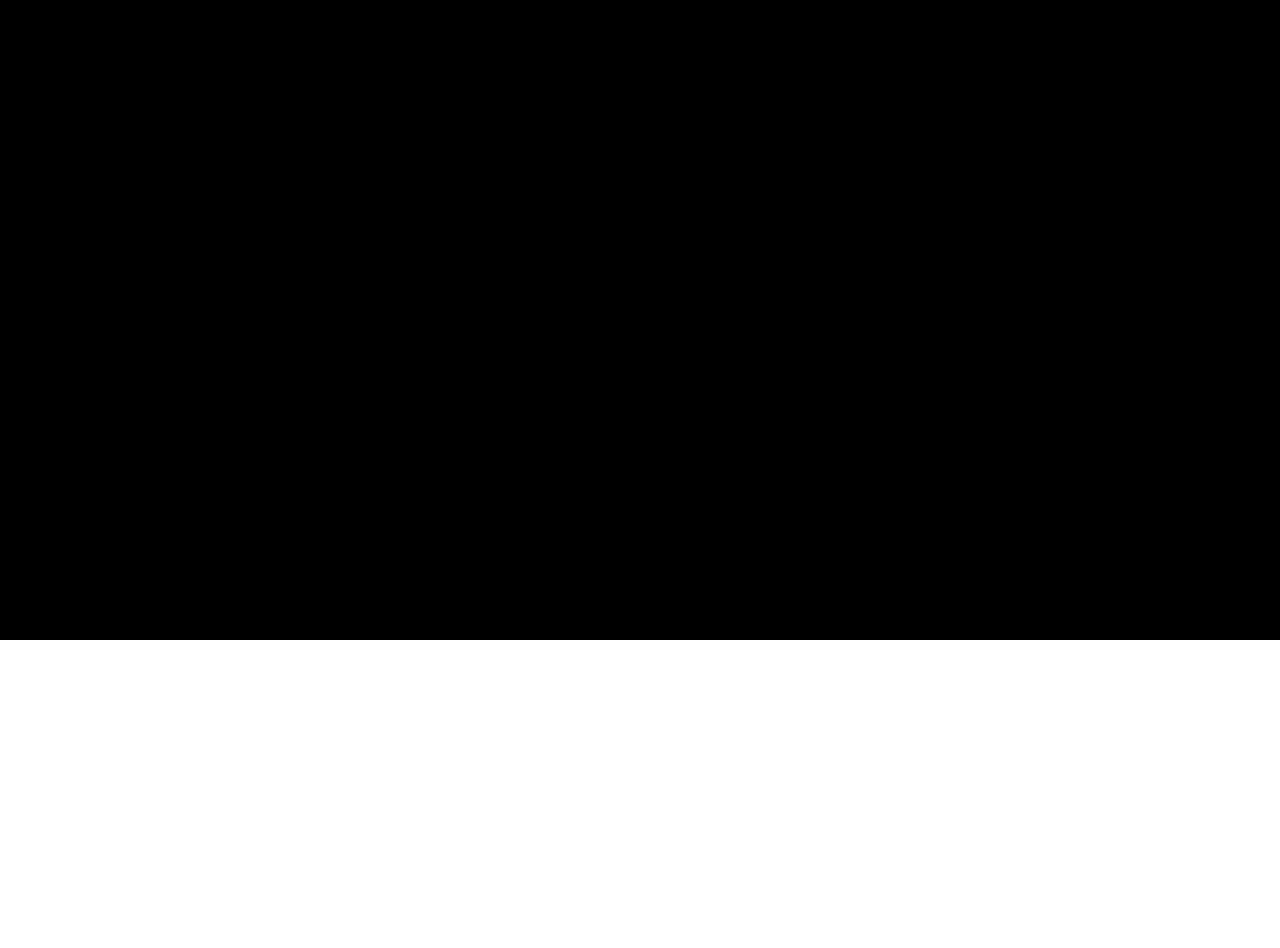
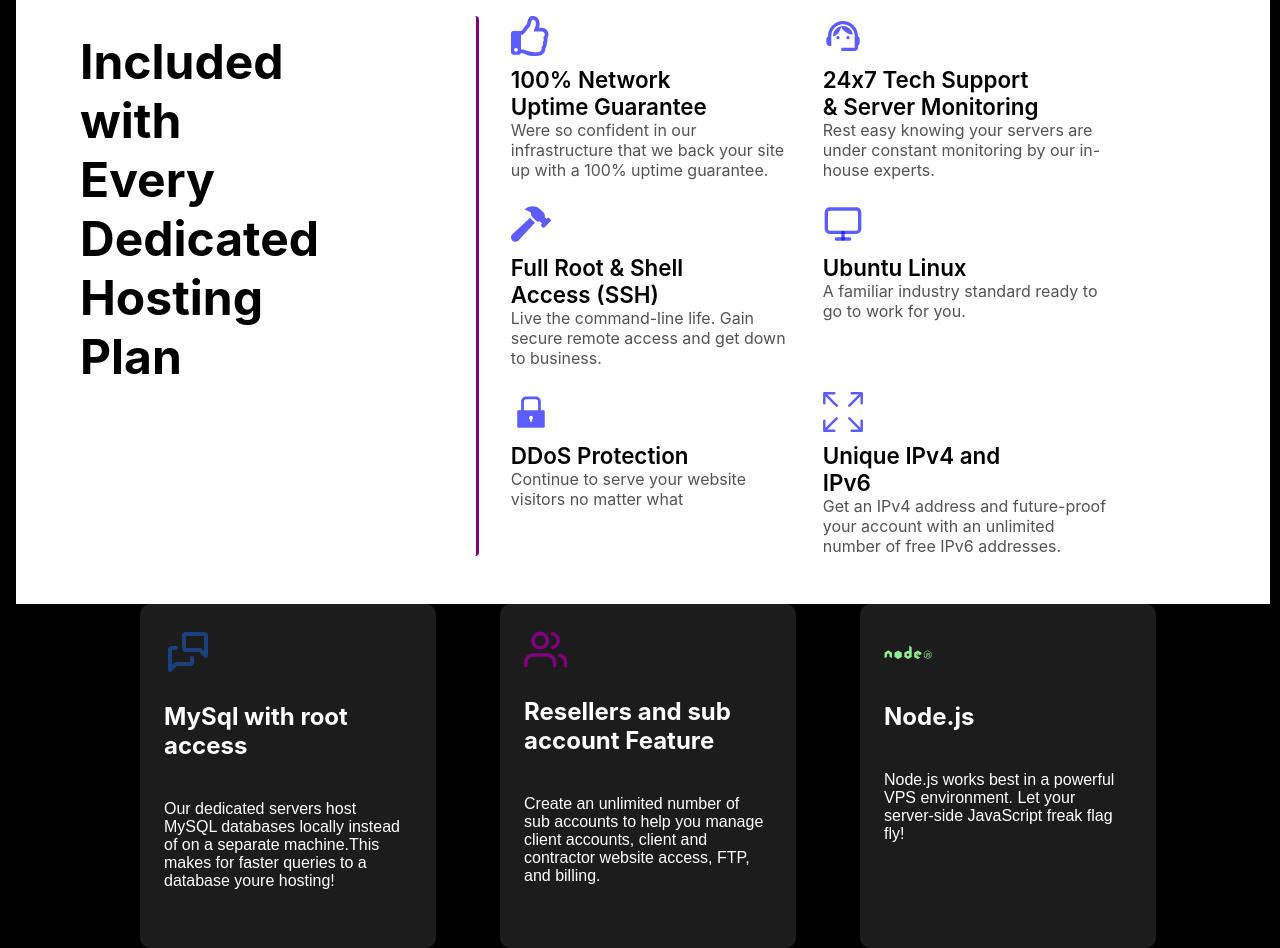
Before and after one commit to 12Shoaib/Live_Now, a React (Create React App) app: page /WhyUs in a window 1280 px wide. Shown: the part 160-1108 px from the top of the page. Before the commit the page ends 800 px from the top, so only its background shows below. Built offline with nearby package versions, Linux system fonts and the light colour scheme.

Commit message:
initializing firebase

```diff
--- a/package.json
+++ b/package.json
@@ -6,6 +6,7 @@
     "@testing-library/jest-dom": "^5.16.5",
     "@testing-library/react": "^13.4.0",
     "@testing-library/user-event": "^13.5.0",
+    "firebase": "^9.22.0",
     "nanoid": "^4.0.2",
     "react": "^18.2.0",
     "react-dom": "^18.2.0",
--- a/src/Components/Home.js/Home.js
+++ b/src/Components/Home.js/Home.js
@@ -121,5 +121,4 @@ const Home = () => {
         </div>
     )
 }
-
 export default Home
--- a/src/Pages/WhyUs/WhyUs.js
+++ b/src/Pages/WhyUs/WhyUs.js
@@ -1,9 +1,90 @@
 import why from './why.module.css'
+import Navbar from '../../Components/Navbar.js/Navbar'
+import {TbMessages} from 'react-icons/tb'
+import {FiUsers} from 'react-icons/fi'
+import {DiNodejs} from 'react-icons/di'
+import {FaRegThumbsUp} from 'react-icons/fa'
+import {MdSupportAgent} from 'react-icons/md'
+import {FaHammer} from 'react-icons/fa'
+import {AiFillLock} from 'react-icons/ai'
+import {FiMonitor} from 'react-icons/fi'
+import {BsArrowsFullscreen} from 'react-icons/bs'
+const data = [
+    {
+        logo:<TbMessages className={why.icon1} />,
+        title:'MySql with root access',
+        text: 'Our dedicated servers host MySQL databases locally instead of on a separate machine.This makes for faster queries to a database youre hosting!'
+    },
+    {
+        logo: <FiUsers  className={why.icon2}/>,
+        title:'Resellers and sub account Feature',
+        text: 'Create an unlimited number of sub accounts to help you manage client accounts, client and contractor website access, FTP, and billing.'
+    },
+    {
+        logo: <DiNodejs  className={why.icon3}/>,
+        text:'Node.js works best in a powerful VPS environment. Let your server-side JavaScript freak flag fly!',
+        title:'Node.js '
+    },
+]
+const _dataTwo = [
+    {
+        icon:<FaRegThumbsUp />,
+        title:'100% Network Uptime Guarantee',
+        text: 'Were so confident in our infrastructure that we back your site up with a 100% uptime guarantee.'
+    },
+    {
+        icon: <MdSupportAgent />,
+        title: '24x7 Tech Support & Server Monitoring',
+        text: 'Rest easy knowing your servers are under constant monitoring by our in-house experts.'
+    },
+    {
+        icon: <FaHammer/>,
+        text:'Live the command-line life. Gain secure remote access and get down to business.',
+        title: 'Full Root & Shell Access (SSH)'
+    },
+    {
+        icon:<FiMonitor/>,
+        text: 'A familiar industry standard ready to go to work for you.',
+        title: 'Ubuntu Linux'
+    },
+    {
+        icon: <AiFillLock/>,
+        title:'DDoS Protection',
+        text:'Continue to serve your website visitors no matter what'
+    },
+    {
+        icon:<BsArrowsFullscreen/> ,
+        text: 'Get an IPv4 address and future-proof your account with an unlimited number of free IPv6 addresses.',
+        title: 'Unique IPv4 and IPv6'
+    }
+
+]
 
 const Why = () => {
     return(
         <div className={why.main__component}>
-           page broken...
+            <Navbar />
+            <div className={why.container}>
+                <div className={why.poster}>
+                    <div className={why.section_one}>
+                        <h1 className={why.heading}>Included with Every Dedicated Hosting Plan</h1>
+                    </div>
+                    <div className={why.section_two}>
+                        {_dataTwo.map((element) => <div className={why.small_card}>
+                            <span className={why.logo}>{element?.icon}</span>
+                            <span className={why.header_text}>{element?.title}</span>
+                            <span className={why.inner_text}>{element?.text}</span>
+                        </div>)}
+                    </div>
+                </div>
+                <div className={why.card_wrapper}>
+                    {data.map((element) => <div className={why.card}>
+                        <span className={why.logo}>{element?.logo}</span>
+                        <h4 className={why.title}>{element?.title}</h4>
+                        <span className={why.text}>{element?.text} </span>
+                    </div>)}
+                </div>
+            </div>
         </div>
     )
 }
--- a/src/Pages/WhyUs/why.module.css
+++ b/src/Pages/WhyUs/why.module.css
@@ -1,6 +1,111 @@
 .main__component{
-    height: 100vh;
+    height: auto;
     width: 100vw;
+    color: white;
     background-color: black;
+}
+.container{
+    padding-top:7rem;
     color: white;
+    margin-left: 1rem;
 }
+.card{
+    padding: 0px;
+    margin: 0px;
+    height: 20rem;
+    width: 17rem;
+    background-color: rgba(30, 30, 30, 0.938);
+    color: white;
+    border-radius: 10px;
+    display: flex;
+    flex-direction: column;
+    padding-left: 1.5rem;
+    padding-top: 1.5rem;
+    gap: 1rem;
+}
+.logo{
+    padding: 0px;
+    margin: 0px;
+    font-size: 2.5rem;
+    color: rgba(0, 0, 255, 0.639);
+}
+.text{
+    width: 15rem;
+    font-weight: 400;
+    font-family: Arial, Helvetica, sans-serif;
+    padding: 0px;
+    margin: 0px;
+    padding-top: 1.5rem;
+}
+.title{
+    color: white;
+    font-size: 1.5rem;
+    font-weight: 700;
+    display: flex;
+    flex-wrap: wrap;
+    padding: 0px;
+    margin: 0px;
+}
+.card_wrapper{
+    display: flex;
+    align-items: center;
+    justify-content: center;
+    gap: 4rem;
+    flex-wrap: wrap;
+}
+.icon1{
+    color: rgba(25, 99, 218, 0.5);
+    font-size: 3rem;
+}
+.icon2{
+    color: purple;
+    font-size: 2.7rem;
+}
+.icon3{
+    color: lightgreen;
+    font-size: 3rem;
+    padding: 0px;
+    margin: 0px;
+}
+.poster{
+    height: auto;
+    width: 98vw;
+    background-color: white;
+    color: black;
+    display: flex;
+    padding-top: 4rem;
+    padding-bottom: 3rem;
+}
+.section_one{
+    flex: 0.5;
+    padding: 1rem;
+    border-right: 0.2rem solid purple;
+    border-radius: 4px;
+    padding-left: 4rem;
+}
+.section_two{
+    flex: 1;
+    display: flex;
+    flex-wrap: wrap;
+    padding-left: 2rem;
+    gap: 1.5rem;
+}
+.heading{
+    font-size: 3rem;
+    width: 13rem;
+    padding:0px;
+    margin: 0px;
+}
+.small_card{
+    display: flex;
+    flex-direction: column;
+}
+.header_text{
+    font-size: 1.4rem;
+    font-weight: 600;
+    width: 14rem;
+}
+.inner_text{
+    width: 18rem;
+    color: rgb(84, 82, 82);
+}
```
Also changed, not shown: src/Firebase/FirebaseSetup.js (added), 1 other file (tests, documents, lock files or other folders).
